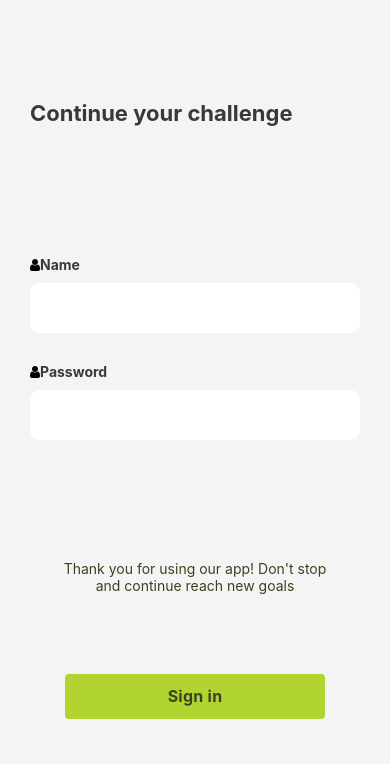
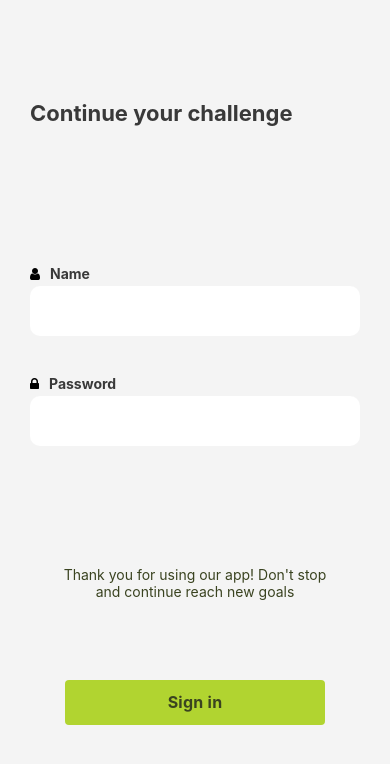
Before and after one commit to bogdanS-e/calories-counter, a React Native app: screen /signIn in a window 390 px wide. Shown: the top 764 px of the page. Built offline with nearby package versions, Linux system fonts and the light colour scheme.

Commit message:
navigation

```diff
--- a/App.js
+++ b/App.js
@@ -6,9 +6,12 @@ import { SafeAreaProvider } from "react-native-safe-area-context";
 import FlashMessage from "react-native-flash-message";
 import FirstPage from "./components/startPage";
 import PostRegistration from "./components/PostRegistration";
-import Main from "./components/main";
-import SignIn from "./components/SignIn";
-import SignUp from "./components/SignUp";
+import Profile from "./components/Profile";
+import Statistic from "./components/Statistic";
+import Nutrition from "./components/Nutrition";
+import Hydration from "./components/Hydration";
+import SignIn from "./components/signIn";
+import SignUp from "./components/signUp";
 
 const Stack = createNativeStackNavigator();
 
@@ -21,7 +24,10 @@ export default function App({ navigation }) {
           <Stack.Screen name="signIn" component={SignIn} />
           <Stack.Screen name="signUp" component={SignUp} />
           <Stack.Screen name="postRegistration" component={PostRegistration} />
-          <Stack.Screen name="main" component={Main} />
+          <Stack.Screen name="statistic" component={Statistic} />
+          <Stack.Screen name="nutrition" component={Nutrition} />
+          <Stack.Screen name="hydration" component={Hydration} />
+          <Stack.Screen name="profile" component={Profile} />
         </Stack.Navigator>
       </NavigationContainer>
       <FlashMessage position="top" />
--- /dev/null
+++ b/components/Hydration.jsx
@@ -0,0 +1,24 @@
+import React from "react";
+import { StyleSheet, View, Text } from "react-native";
+import NavBar from "./NavBar";
+
+const Hydration = ({ navigation, route }) => {
+  return (
+    <View style={styles.container}>
+      <Text>Hydration</Text>
+      <NavBar navigation={navigation} route={route} />
+    </View>
+  );
+};
+
+const styles = StyleSheet.create({
+  container: {
+    display: "flex",
+    flex: 1,
+    justifyContent: "space-between",
+    position: "relative",
+    backgroundColor: "#F4F4F4",
+  },
+});
+
+export default Hydration;
--- /dev/null
+++ b/components/NavBar.jsx
@@ -0,0 +1,129 @@
+import React from "react";
+import { StyleSheet, Pressable, View, Text } from "react-native";
+import Icon from "react-native-vector-icons/FontAwesome";
+import { Dimensions } from "react-native";
+
+let ScreenWidth = Dimensions.get("window").width;
+
+const pages = ["statistic", "nutrition", "hydration", "profile"];
+
+const NavBar = ({ navigation, route }) => {
+  const page = route.params.page;
+  return (
+    <View style={styles.container}>
+      <View
+        style={createSign((pages.indexOf(page) * ScreenWidth) / 4, ScreenWidth)}
+      ></View>
+      <View style={styles.bottomNavigation}>
+        <Pressable
+          style={page === "statistic" ? styles.buttonActive : styles.button}
+          onPress={() =>
+            navigation.navigate("statistic", { page: "statistic" })
+          }
+        >
+          <Text style={styles.iconStyle}>
+            <Icon
+              name="home"
+              size={page === "statistic" ? 32 : 24}
+              color="#FFFFF4"
+            />
+          </Text>
+        </Pressable>
+        <Pressable
+          style={page === "nutrition" ? styles.buttonActive : styles.button}
+          onPress={() =>
+            navigation.navigate("nutrition", { page: "nutrition" })
+          }
+        >
+          <Text style={styles.iconStyle}>
+            <Icon
+              name="home"
+              size={page === "nutrition" ? 32 : 24}
+              color="#FFFFF4"
+            />
+          </Text>
+        </Pressable>
+        <Pressable
+          style={page === "hydration" ? styles.buttonActive : styles.button}
+          onPress={() =>
+            navigation.navigate("hydration", { page: "hydration" })
+          }
+        >
+          <Text style={styles.iconStyle}>
+            <Icon
+              name="user"
+              size={page === "hydration" ? 32 : 24}
+              color="#FFFFF4"
+            />
+          </Text>
+        </Pressable>
+        <Pressable
+          style={page === "profile" ? styles.buttonActive : styles.button}
+          onPress={() => navigation.navigate("profile", { page: "profile" })}
+        >
+          <Text style={styles.iconStyle}>
+            <Icon
+              name="user"
+              size={page === "profile" ? 32 : 24}
+              color="#FFFFF4"
+            />
+          </Text>
+        </Pressable>
+      </View>
+    </View>
+  );
+};
+
+let createSign = function(margin, screen) {
+  return {
+    borderTopLeftRadius: 10,
+    borderTopRightRadius: 10,
+    flex: 1,
+    width: screen / 4,
+    maxHeight: 9,
+    backgroundColor: "#B1D430",
+    marginLeft: margin,
+  }
+}
+
+const styles = StyleSheet.create({
+  container: {
+    display: "flex",
+    flex: 1,
+    maxHeight: 70,
+    justifyContent: "flex-end",
+  },
+  sign: {
+    borderTopLeftRadius: 10,
+    borderTopRightRadius: 10,
+    flex: 1,
+    width: ScreenWidth / 4,
+    maxHeight: 8,
+    backgroundColor: "#B1D430",
+  },
+  bottomNavigation: {
+    display: "flex",
+    flexDirection: "row",
+    flex: 1,
+    maxHeight: 60,
+    justifyContent: "space-between",
+    position: "relative",
+    backgroundColor: "#B1D430",
+  },
+  iconStyle: {
+    textAlign: "center",
+    paddingTop: 10,
+  },
+  button: {
+    paddingTop: 8,
+    textAlign: "center",
+    width: ScreenWidth / 4,
+  },
+  buttonActive: {
+    paddingTop: 4,
+    textAlign: "center",
+    width: ScreenWidth / 4,
+  },
+});
+
+export default NavBar;
--- /dev/null
+++ b/components/Nutrition.jsx
@@ -0,0 +1,24 @@
+import React from "react";
+import { StyleSheet, View, Text } from "react-native";
+import NavBar from "./NavBar";
+
+const Nutrition = ({ navigation, route }) => {
+  return (
+    <View style={styles.container}>
+      <Text>Nutrition</Text>
+      <NavBar navigation={navigation} route={route} />
+    </View>
+  );
+};
+
+const styles = StyleSheet.create({
+  container: {
+    display: "flex",
+    flex: 1,
+    justifyContent: "space-between",
+    position: "relative",
+    backgroundColor: "#F4F4F4",
+  },
+});
+
+export default Nutrition;
--- /dev/null
+++ b/components/Profile.jsx
@@ -0,0 +1,24 @@
+import React from "react";
+import { StyleSheet, View, Text } from "react-native";
+import NavBar from "./NavBar";
+
+const Profile = ({ navigation, route }) => {
+  return (
+    <View style={styles.container}>
+      <Text>Profile</Text>
+      <NavBar navigation={navigation} route={route} />
+    </View>
+  );
+};
+
+const styles = StyleSheet.create({
+  container: {
+    display: "flex",
+    flex: 1,
+    justifyContent: "space-between",
+    position: "relative",
+    backgroundColor: "#F4F4F4",
+  },
+});
+
+export default Profile;
--- /dev/null
+++ b/components/Statistic.jsx
@@ -0,0 +1,24 @@
+import React from "react";
+import { StyleSheet, View, Text } from "react-native";
+import NavBar from "./NavBar";
+
+const Statistic = ({ navigation, route }) => {
+  return (
+    <View style={styles.container}>
+      <Text>Statistic</Text>
+      <NavBar navigation={navigation} route={route} />
+    </View>
+  );
+};
+
+const styles = StyleSheet.create({
+  container: {
+    display: "flex",
+    flex: 1,
+    justifyContent: "space-between",
+    position: "relative",
+    backgroundColor: "#F4F4F4",
+  },
+});
+
+export default Statistic;
--- a/components/main.jsx
+++ /dev/null
@@ -1,13 +0,0 @@
-import React from "react";
-import { Button } from "react-native-elements";
-
-const Main = ({ navigation }) => {
-  return (
-    <Button
-      title="Main"
-      onPress={() => navigation.navigate("signIn")}
-    />
-  );
-};
-
-export default Main;
--- a/components/signIn.jsx
+++ b/components/signIn.jsx
@@ -1,11 +1,5 @@
 import React, { useState } from "react";
-import {
-  StyleSheet,
-  Text,
-  View,
-  Pressable,
-  TextInput,
-} from "react-native";
+import { StyleSheet, Text, View, Pressable, TextInput } from "react-native";
 import Icon from "react-native-vector-icons/FontAwesome";
 import { Dimensions } from "react-native";
 
@@ -19,15 +13,15 @@ const NewSignIn = ({ navigation }) => {
   return (
     <View style={styles.container}>
       <Text style={styles.text1}>Continue your challenge</Text>
-      <Text style={styles.textTitles}>
+      <View style={styles.titles}>
         <Icon name="user" size={14} color="black" />
-        Name
-      </Text>
+        <Text style={styles.textTitles}>Name</Text>
+      </View>
       <TextInput style={styles.input} onChangeText={setLogin} value={login} />
-      <Text style={styles.textTitles}>
-        <Icon name="user" size={14} color="black" />
-        Password
-      </Text>
+      <View style={styles.titles}>
+        <Icon name="lock" size={14} color="black" />
+        <Text style={styles.textTitles}>Password</Text>
+      </View>
       <TextInput
         style={styles.input}
         onChangeText={setPassword}
@@ -38,7 +32,7 @@ const NewSignIn = ({ navigation }) => {
       </Text>
       <Pressable
         style={styles.button}
-        onPress={() => navigation.navigate("main")}
+        onPress={() => navigation.navigate("statistic", {page: "statistic"})}
       >
         <Text style={styles.textButton}>Sign in</Text>
       </Pressable>
@@ -66,13 +60,20 @@ const styles = StyleSheet.create({
     marginTop: 100,
     marginBottom: 100,
   },
+  titles: {
+    flex: 1,
+    flexDirection: "row",
+    maxHeight: 25,
+    alignItems: "center",
+    marginLeft: 30,
+    marginTop: 35,
+    marginBottom: 0,
+  },
   textTitles: {
     fontWeight: "bold",
     color: "#393939",
     fontSize: 14,
-    marginLeft: 30,
-    marginTop: 30,
-    marginBottom: 10,
+    marginLeft: 10,
   },
   input: {
     borderRadius: 10,
--- a/components/signUp.jsx
+++ b/components/signUp.jsx
@@ -20,24 +20,24 @@ const NewSignUp = ({ navigation }) => {
   return (
     <View style={styles.container}>
       <Text style={styles.text1}>Join the challange</Text>
-      <Text style={styles.textTitles}>
+      <View style={styles.titles}>
         <Icon name="user" size={14} color="black" />
-        Name
-      </Text>
+        <Text style={styles.textTitles}>Name</Text>
+      </View>
       <TextInput style={styles.input} onChangeText={setLogin} value={login} />
-      <Text style={styles.textTitles}>
-        <Icon name="user" size={14} color="black" />
-        Password
-      </Text>
+      <View style={styles.titles}>
+        <Icon name="lock" size={14} color="black" />
+        <Text style={styles.textTitles}>Password</Text>
+      </View>
       <TextInput
         style={styles.input}
         onChangeText={setPassword}
         value={password}
       />
-      <Text style={styles.textTitles}>
-        <Icon name="user" size={14} color="black" />
-        Repeat password
-      </Text>
+      <View style={styles.titles}>
+        <Icon name="lock" size={14} color="black" />
+        <Text style={styles.textTitles}>Repeat password</Text>
+      </View>
       <TextInput
         style={styles.input}
         onChangeText={setPasswordRepeat}
@@ -48,7 +48,7 @@ const NewSignUp = ({ navigation }) => {
       </Text>
       <Pressable
         style={styles.button}
-        onPress={() => navigation.navigate("main")}
+        onPress={() => navigation.navigate("postRegistration")}
       >
         <Text style={styles.textButton}>Create Account</Text>
       </Pressable>
@@ -71,13 +71,20 @@ const styles = StyleSheet.create({
     marginTop: 80,
     marginBottom: 50,
   },
+  titles: {
+    flex: 1,
+    flexDirection: "row",
+    maxHeight: 25,
+    alignItems: "center",
+    marginLeft: 35,
+    marginTop: 30,
+    marginBottom: 0,
+  },
   textTitles: {
     fontWeight: "bold",
     color: "#393939",
     fontSize: 14,
-    marginLeft: 30,
-    marginTop: 30,
-    marginBottom: 10,
+    marginLeft: 10,
   },
   input: {
     borderRadius: 10,
```
